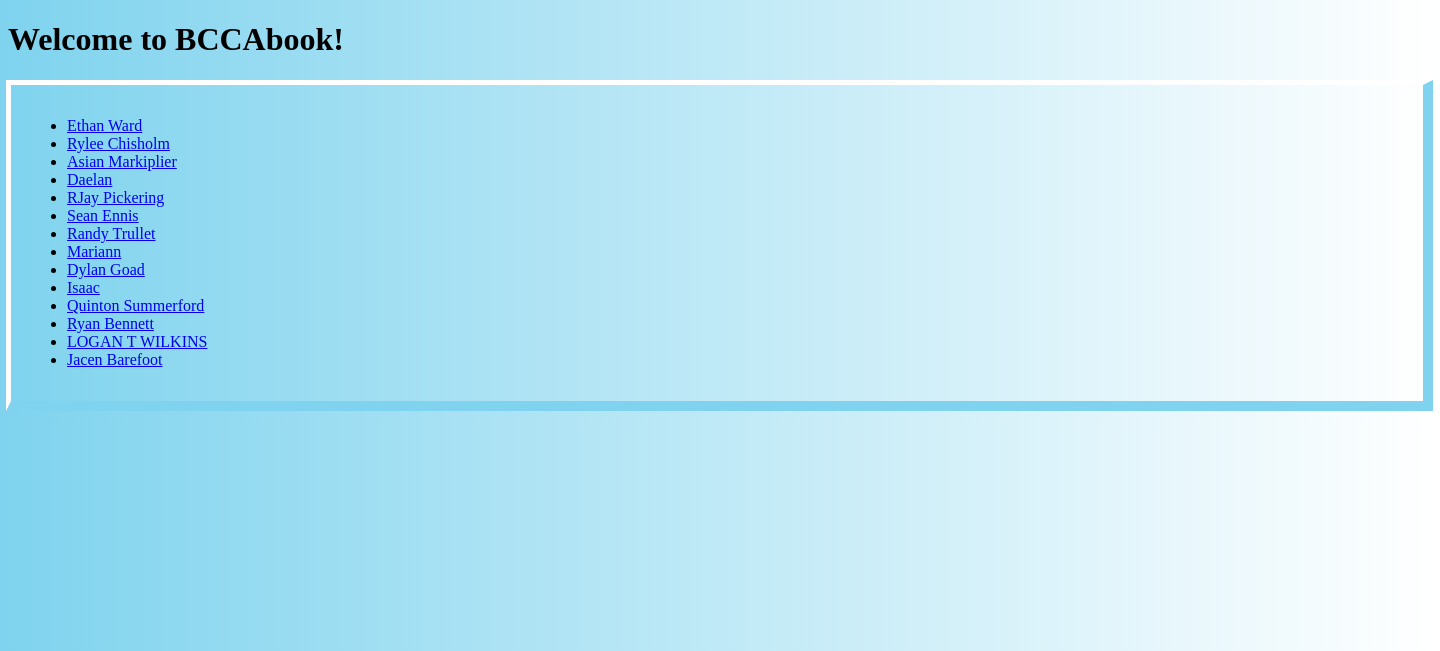
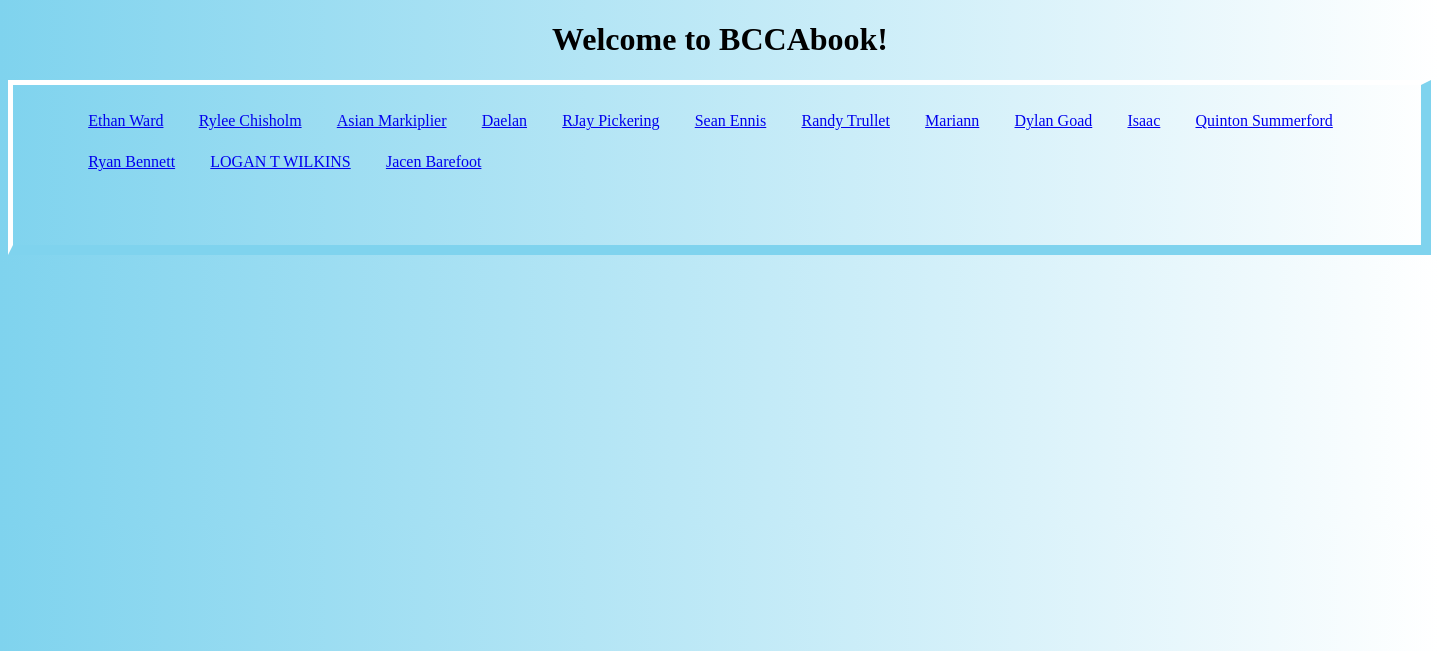
Before and after one commit to wcollins22/Unit_Project, a Django app: page /homepage/ in a window 1440 px wide. Shown: the top 651 px of the page. Run offline with Django 3.2, Linux system fonts and the light colour scheme.

Commit message:
Update styles.css

```diff
--- a/app/static/styles.css
+++ b/app/static/styles.css
@@ -13,16 +13,35 @@ body {
   text-align: center;
 }
 
-p {
-  text-align: center;
-  font-size: 20px;
+li  {
+  padding-left: 2.2em;
+}
+
+ul {
+  display: flex;
+  flex-direction: row;
+  align-items: center;
+  flex-wrap: wrap;
+  list-style-type: none;
+
 }
 
 div {
   border: solid 5px white;
   border-right: solid 10px rgb(127 211 238);
   border-bottom: solid 10px rgb(127 211 238);
-  padding: 1em;
-  margin-right: -1px;
-  margin-left: -2px;
+  display: flex;
+  flex-direction: row;
+  flex-wrap: wrap;
+  height: 10em;
+  width: 88em;
 }
+
+.homelink {
+    margin-left: auto;
+    margin-right: auto;
+}
+
+h1 {
+  text-align: center;
+}
```
